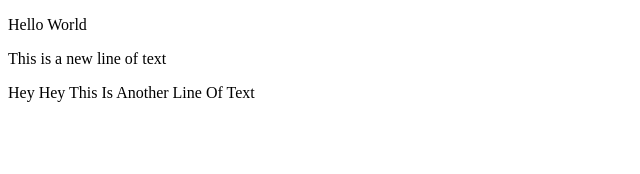
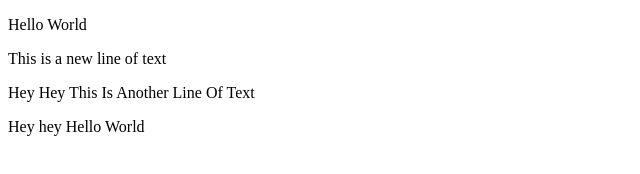
Before and after one commit to cagraves90/learning-git, a plain HTML site: page index.html in a window 1280 px wide. Shown: the whole page, without its empty margins (0-640 px from the left). Drawn offline with Linux system fonts and the light colour scheme.

Commit message:
added a few more lines of text

```diff
--- a/index.html
+++ b/index.html
@@ -11,5 +11,7 @@
     <p>This is a new line of text</p>
 
     <p>Hey Hey This Is Another Line Of Text</p>
+
+    <p>Hey hey Hello World</p>
 </body>
 </html>
```
